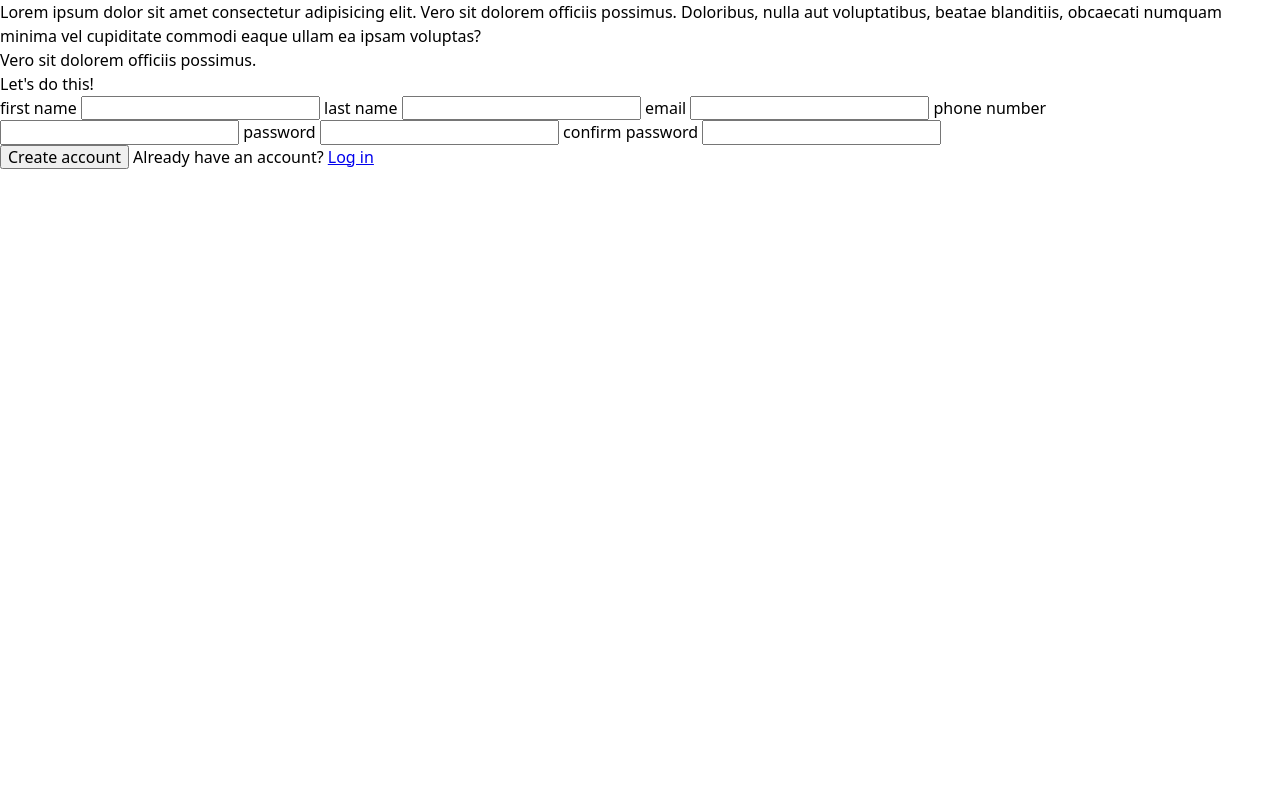
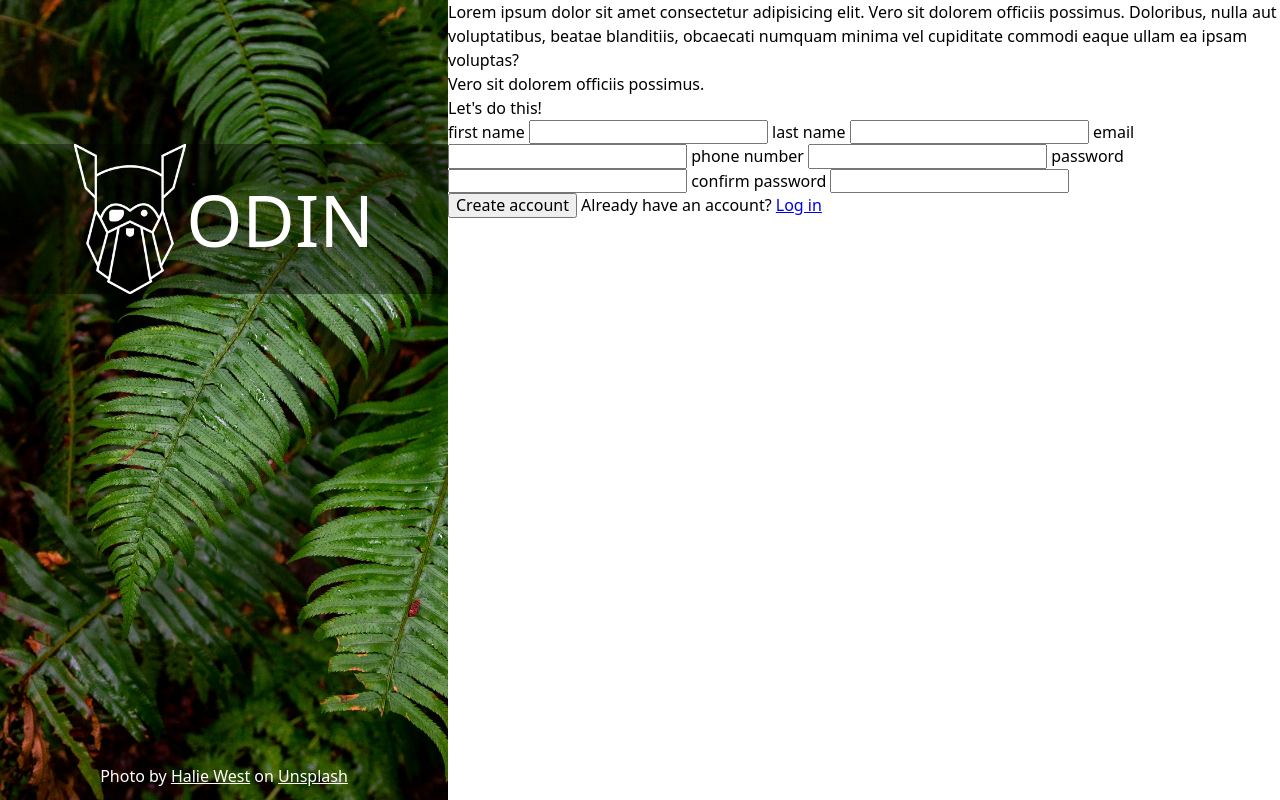
Before and after one commit to neumannal/odin-sign-up-form, a website: page index.html in a window 1280 px wide. Drawn offline with nearby package versions, Linux system fonts and the light colour scheme.

Commit message:
create and style sidebar

```diff
--- a/index.html
+++ b/index.html
@@ -8,7 +8,12 @@
 </head>
 <body>
     <div class="sidebar">
-
+        <!-- <img src="assets/halie-west-25xggax4bSA-unsplash.jpg" alt="leafs of a farn"> -->
+        <div class="odin">
+            <img src="assets/odin-lined.png" alt="odin logo">
+            <p>ODIN</p>
+        </div>
+        <p>Photo by <a href="https://unsplash.com/@haliewestphoto">Halie West</a> on <a href="https://unsplash.com/">Unsplash</a></p>
     </div>
     <div class="content">
         <div class="text-div">
--- a/style.css
+++ b/style.css
@@ -23,3 +23,45 @@ img {
     display: block;
     max-inline-size: 100%;
 }
+
+/* Custom styling */
+
+body {
+    display: flex;
+}
+
+.sidebar {
+    background-image: url("assets/halie-west-25xggax4bSA-unsplash.jpg");
+    height: 100vh;
+    background-size: cover;
+    display: flex;
+    align-items: center;
+    min-width: 35vw;
+    flex-flow: column;
+    justify-content: space-between;
+    padding: 144px 0 12px;
+    color: white;
+}
+
+.sidebar a {
+    color: white;
+}
+
+.odin {
+    background-color: rgba(0, 0, 0, 0.4);
+    display: flex;
+    align-items: center;
+    height: 150px;
+    width: 100%;
+    justify-content: center;
+}
+
+.odin img {
+    object-fit: contain;
+    max-height: inherit;
+    height: inherit;
+}
+
+.odin p {
+    font-size: 72px;
+}
```
Also changed, not shown: assets/halie-west-25xggax4bSA-unsplash.jpg (added), assets/odin-lined.png (added).
